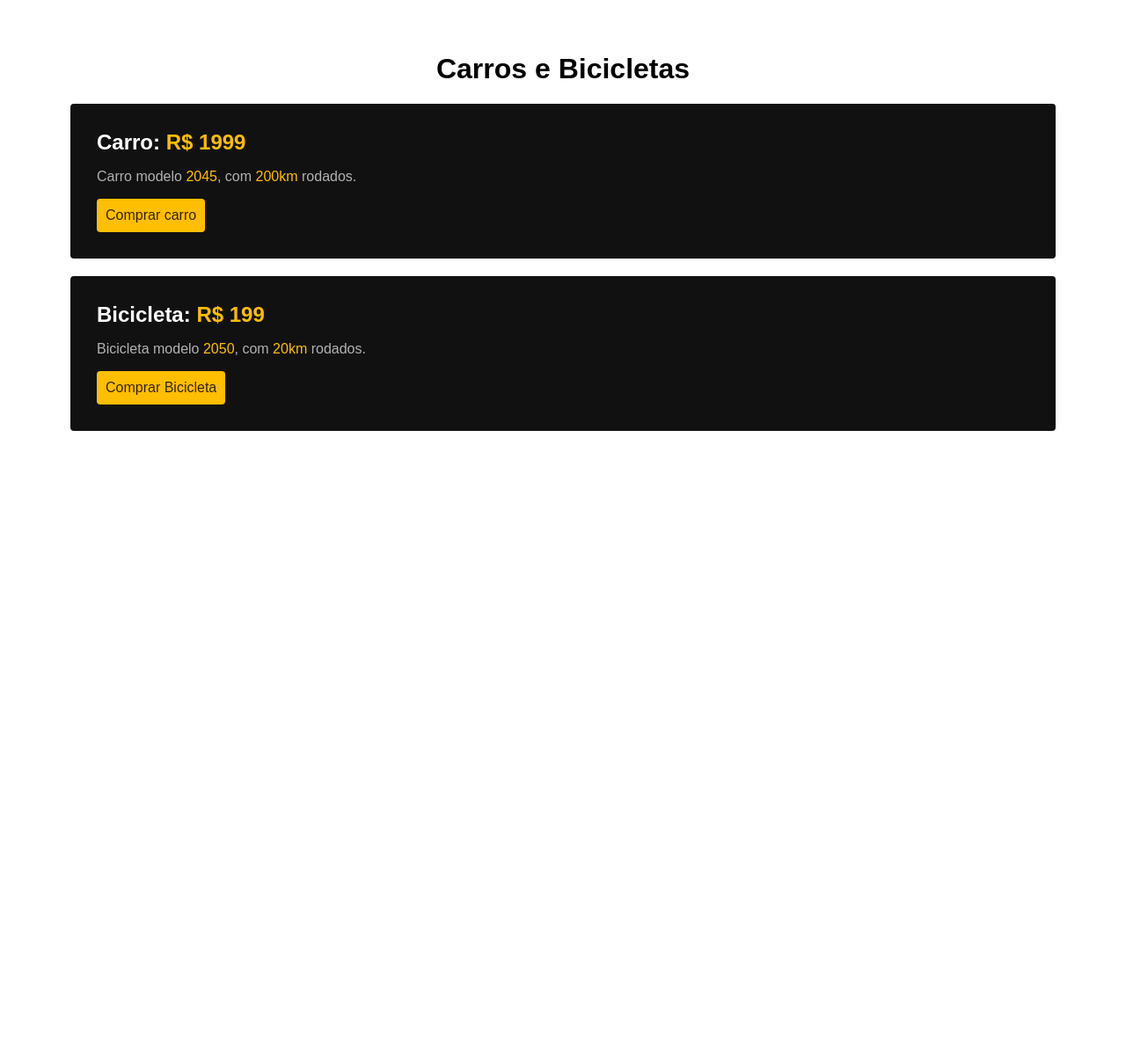
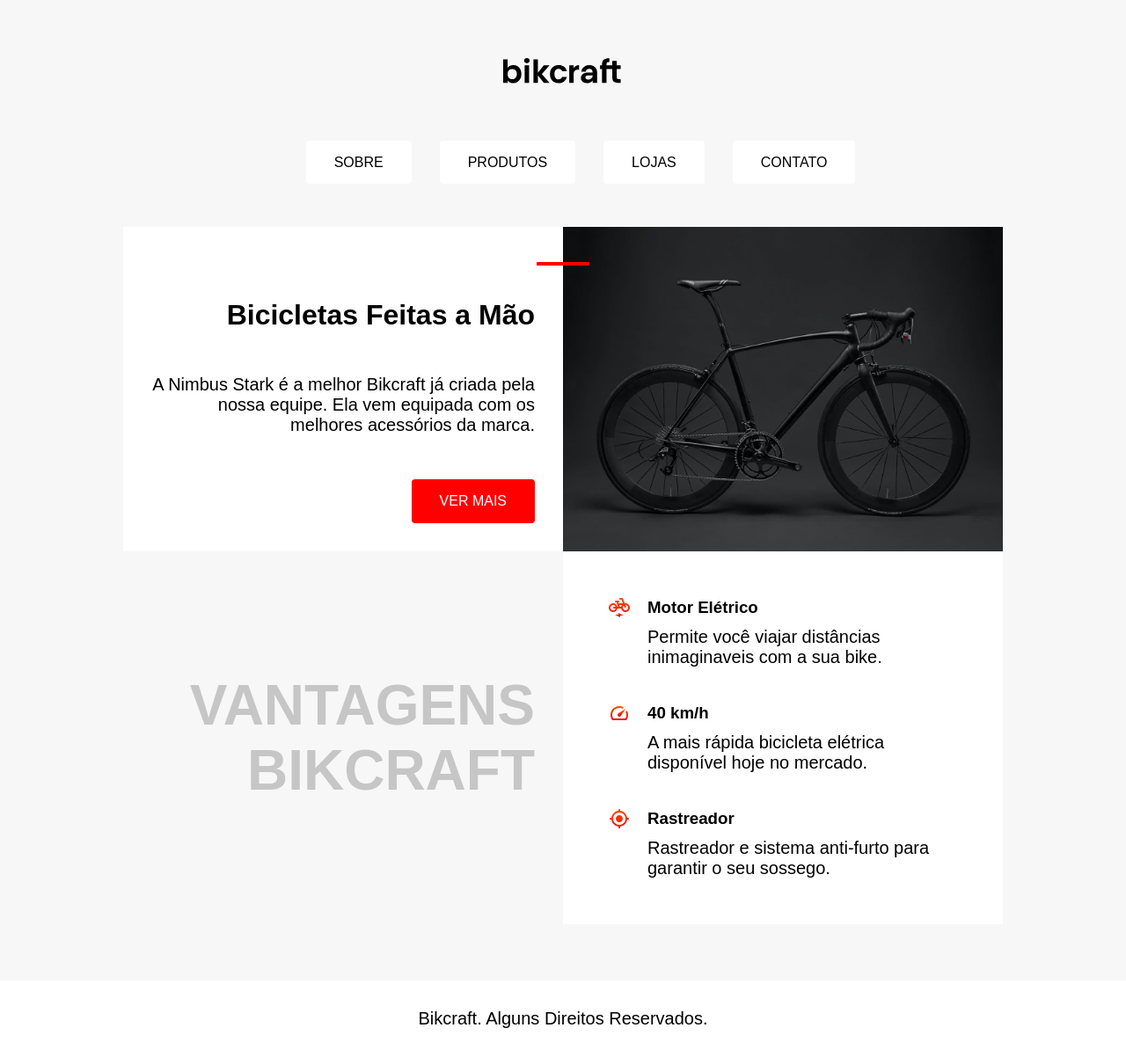
Before and after one commit to Leonddbr/HTML, a plain HTML site: page index.html in a window 1280 px wide. Shown: the whole page at 88% size. Before the commit the page ends 800 px from the top, so only its background shows below. Drawn offline with Linux system fonts and the light colour scheme.

```diff
--- a/index.html
+++ b/index.html
@@ -9,17 +9,48 @@
 </head>
 
 <body>
-    <h1>Carros e Bicicletas</h1>
-    <div>
-        <h2>Carro: <span class="numeral">R$ 1999</span></h2>
-        <p>Carro modelo <span class="numeral">2045</span>, com <span class="numeral">200km</span> rodados.</p>
-        <a href="/">Comprar carro</a>
+    <header>
+        <img src="/img/bikcraft.svg" alt="logo">
+        <nav>
+            <ul class="navegacao">
+                <li><a href="/">SOBRE</a></li>
+                <li><a href="/">PRODUTOS</a></li>
+                <li><a href="/">LOJAS</a></li>
+                <li><a href="/">CONTATO</a></li>
+            </ul>
+        </nav>
+    </header>
+    <div class="container">
+        <main class="main">
+            <h1>Bicicletas Feitas a Mão</h1>
+            <p>A Nimbus Stark é a melhor Bikcraft já criada pela nossa equipe. Ela vem equipada com os melhores acessórios da marca.</p>
+            <a href="/">VER MAIS</a>
+        </main>
+        <img class="bicicleta" src="/img/bicicleta.jpg" alt="Bicicleta">
     </div>
-    <div>
-        <h2>Bicicleta: <span class="numeral">R$ 199</span></h2>
-        <p>Bicicleta modelo <span class="numeral">2050</span>, com <span class="numeral">20km</span> rodados.</p>
-        <a href="/">Comprar Bicicleta</a>
-    </div>
+    <section class="conteudo">
+        <h2 class="vantagens">VANTAGENS BIKCRAFT</h2>
+        <div class="conteudo-itens">
+            <div class="itens">
+                <img src="/img/eletrica.svg" alt="">
+                <h3>Motor Elétrico</h3>
+                <p>Permite você viajar distâncias inimaginaveis com a sua bike.</p>
+            </div>
+            <div class="itens">
+                <img src="/img/velocidade.svg" alt="">
+                <h3>40 km/h</h3>
+                <p>A mais rápida bicicleta elétrica disponível hoje no mercado.</p>
+            </div>
+            <div class="itens">
+                <img src="/img/rastreador.svg" alt="">
+                <h3>Rastreador</h3>
+                <p>Rastreador e sistema anti-furto para garantir o seu sossego.</p>
+            </div>
+        </div>
+    </section>
+    <footer>
+        <p>Bikcraft. Alguns Direitos Reservados.</p>
+    </footer>
 </body>
 
 </html>
--- a/style.css
+++ b/style.css
@@ -1,39 +1,137 @@
 body {
   margin: 0px;
   font-family: Arial, Helvetica, sans-serif;
+  background-color: #f7f7f7;
+  display: grid;
+  justify-items: center;
+  margin: 4rem auto 0 auto;
 }
 
-h1 {
-  text-align: center;
-  margin-top: 60px;
+p{
+  font-size: 20px;
 }
 
-h2 {
-  color: white;
+p, h1, h2 ,h3{
   margin: 0px;
 }
 
-div {
-  background-color: #111;
-  border-radius: 4px;
-  margin: 20px 80px;
-  padding: 30px;
+a{
+  text-decoration: none;
+  color: #000;
 }
 
-p {
-  color: #b2b2b2;
+.vantagens{
+  font-size: 64px;
+  text-align: end;
+  color: #c6c6c6;
+  padding: 2rem;
 }
 
-.numeral {
-  color: #febe01;
+header{
+  display: grid;
+  justify-items: center;
+  gap: 4rem;
 }
 
-a {
-  font-family: Arial, Helvetica, sans-serif;
-  display: inline-block;
-  padding: 10px;
-  text-decoration: none;
-  color: #332200;
-  background-color: #febe01;
+ul{
+  list-style: none;
+}
+
+.navegacao{
+  display: flex;
+  justify-items: center;
+  gap: 2rem;
+  margin-bottom: 4rem;
+}
+
+li a{
+  padding: 1rem 2rem;
+  background-color: #fff;
   border-radius: 4px;
 }
+
+.bicicleta{
+  width: 100%;
+}
+
+.container,
+.conteudo{
+  display: grid;
+  grid-template-columns: repeat(2,1fr);
+  justify-items: center;
+  max-width: 1000px;
+}
+
+.main{
+  display: grid;
+  text-align: end;
+  padding: 2rem;
+  background-color: #fff;
+  position: relative;
+  place-items: end;
+}
+
+main h1::before{
+  top: 40px;
+  right: -30px;
+  content: "";
+  background-color: red;
+  width: 60px;
+  height: 4px;
+  position: absolute;
+}
+
+.main a{
+  color: #fff;
+  background-color: red;
+  padding: 1rem 2rem;
+  border-radius: 4px;
+}
+
+.conteudo{
+  align-items: center;
+  margin-bottom: 4rem;
+}
+
+.conteudo-itens{
+  background-color: #fff;
+  padding: 2rem;
+  display: grid;
+
+}
+
+.itens{
+  display: grid;
+  grid-template-columns: auto 1fr;
+  align-items: center;
+  gap: 10px 20px;
+  padding: 20px;
+}
+
+.itens p{
+  grid-column: 2;
+}
+
+footer{
+  background-color: #fff;
+  width: 100%;
+  text-align: center;
+  padding: 2rem 0;
+}
+
+/*
+# Cores
+
+cinza-fundo: #f7f7f7
+cinza-texto: #c6c6c6
+vermelho: #ee2211
+
+# Tipografia
+
+fonte: Arial
+parágrafos: 20px
+Vantagens Bikcraft: 64px
+
+# Tamanhos
+
+conteúdo principal: máximo 1000px */
```
Also changed, not shown: img/bicicleta.jpg (added), img/bikcraft.svg (added), img/eletrica.svg (added), img/rastreador.svg (added), img/velocidade.svg (added).
